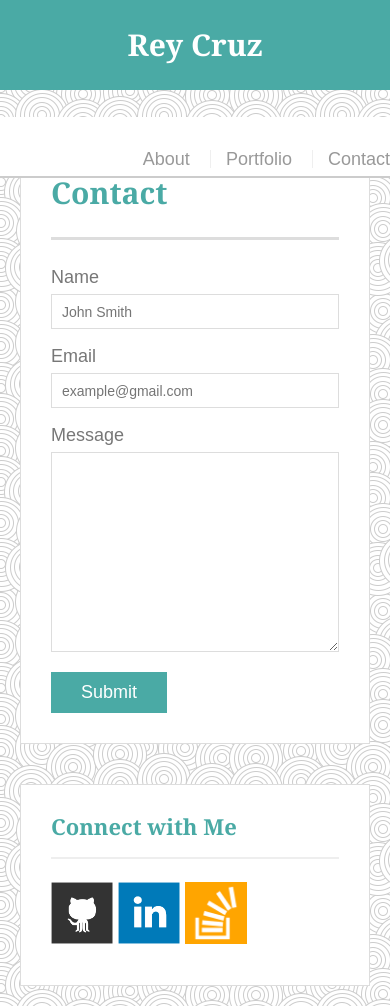
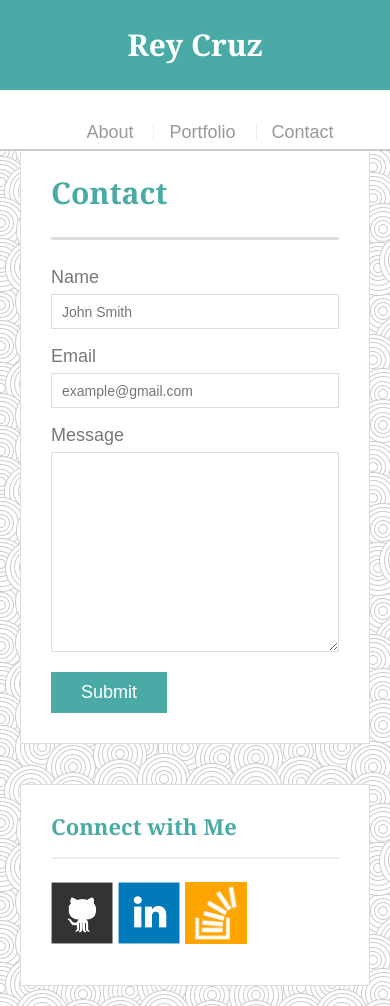
Before and after one commit to rey-adam/Responsive-Portfolio, a plain HTML site: page contact.html in a window 390 px wide. Shown: the top 1006 px of the page. Drawn offline with Linux system fonts and the light colour scheme.

Commit message:
Add files via upload
homework completed

```diff
--- a/assets/css/style.css
+++ b/assets/css/style.css
@@ -329,13 +329,15 @@ input[type=submit] {
         width: 100%;
     }
 
-    #masterhead {
+    #masthead {
       position: fixed;
+      /* added */
+      top: 0;
     }
 
     #logo {
-        position: fixed;
-        top: 0;
+        /*position: fixed;
+        top: 0;*/
         width: 100%;
         /*clear: left;*/
     }
--- a/contact.html
+++ b/contact.html
@@ -14,7 +14,7 @@
   <header id="masthead">
     <div class="container">
       <a href="index.html" id="logo">Rey Cruz</a>
-      <nav>
+      <nav class="nav">
         <a href="index.html">About</a>
         <a href="portfolio.html">Portfolio</a>
         <a href="contact.html">Contact</a>
```
Also changed, not shown: portfolio.html (+1 -1 lines).
